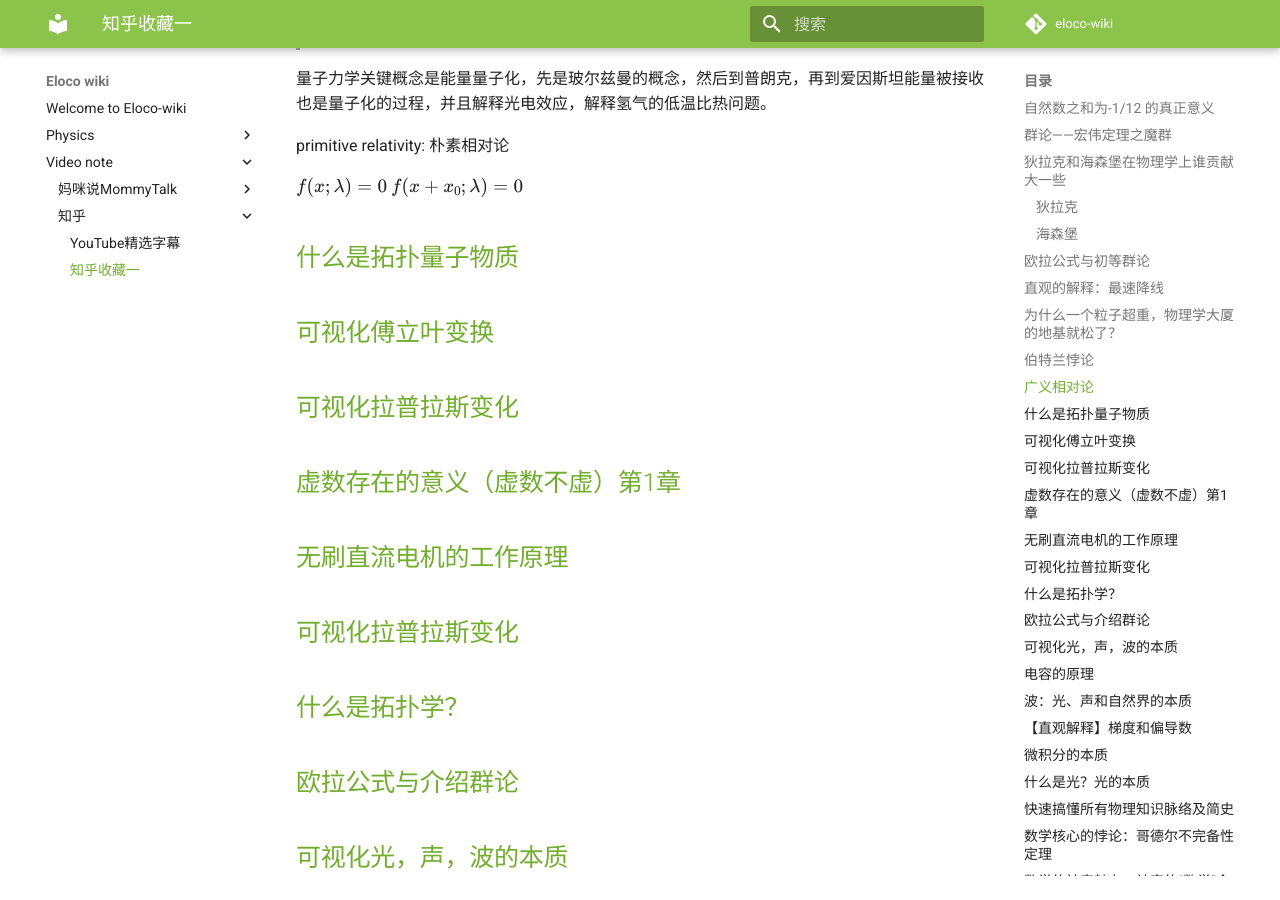
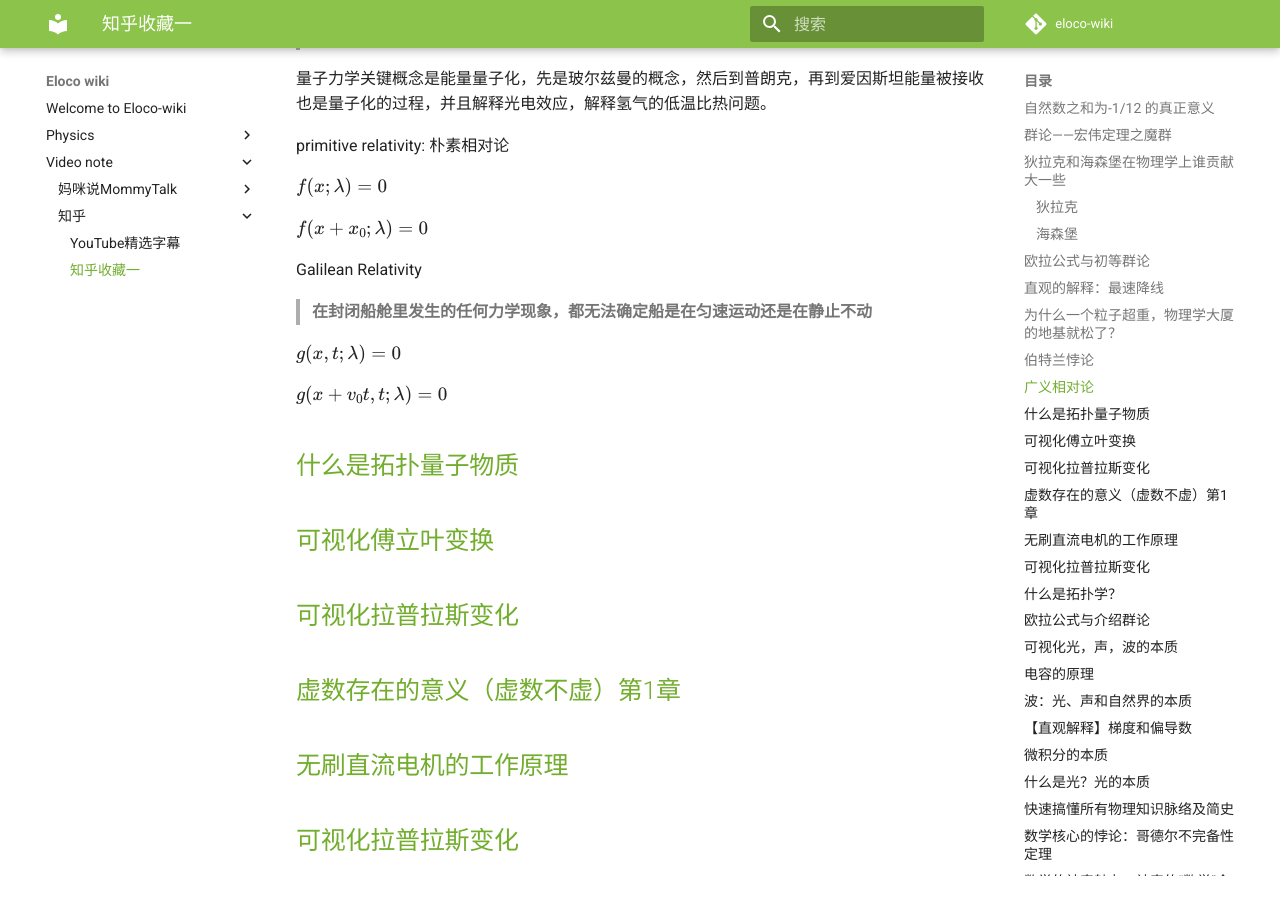
Before and after one commit to Eloco/eloco-wiki, an MkDocs documentation site: the page built from docs/video note/知乎/知乎收藏一.md, in a window 1280 px wide and 900 px high, scrolled down 3446 px. Built offline with MkDocs 1.6.1 and Material for MkDocs 9.7.7, drawn with Linux system fonts in a browser that asks for light colours; comment, search, counter and statistics services are not loaded.

Commit message:
vault backup: 2022-07-30 18:13:25

```diff
--- a/docs/video note/知乎/知乎收藏一.md
+++ b/docs/video note/知乎/知乎收藏一.md
@@ -147,7 +147,16 @@ $i\cdot i = -I$ identity, 看你研究的物理问题
  primitive relativity: 朴素相对论
 
 $f(x;\lambda)=0$
+
 $f(x+x_{0};\lambda)=0$
+
+Galilean Relativity
+
+>**在封闭船舱里发生的任何力学现象，都无法确定船是在匀速运动还是在静止不动**
+
+$g(x,t;\lambda)=0$
+
+$g(x+v_0t,t;\lambda)=0$
 
 
 
```
